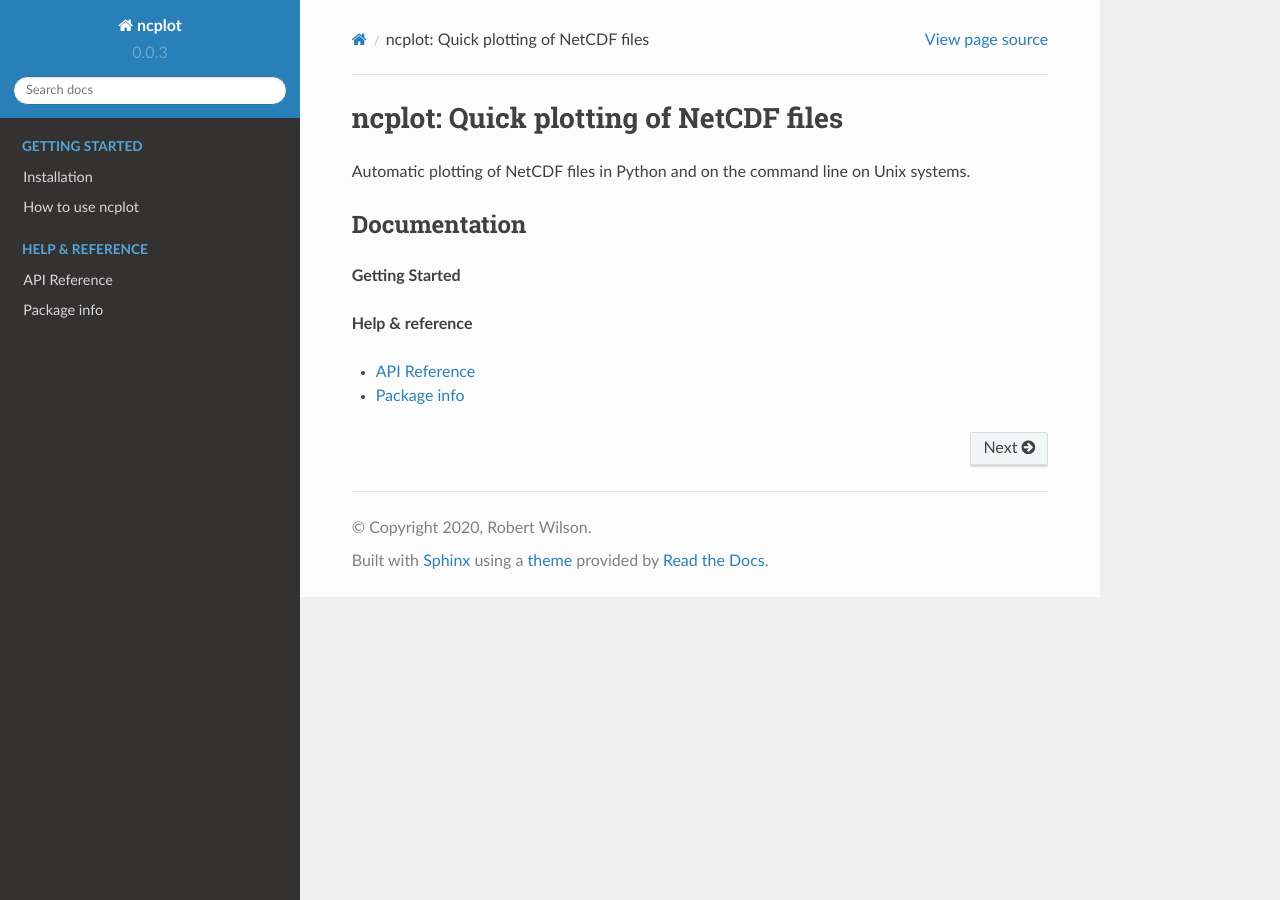
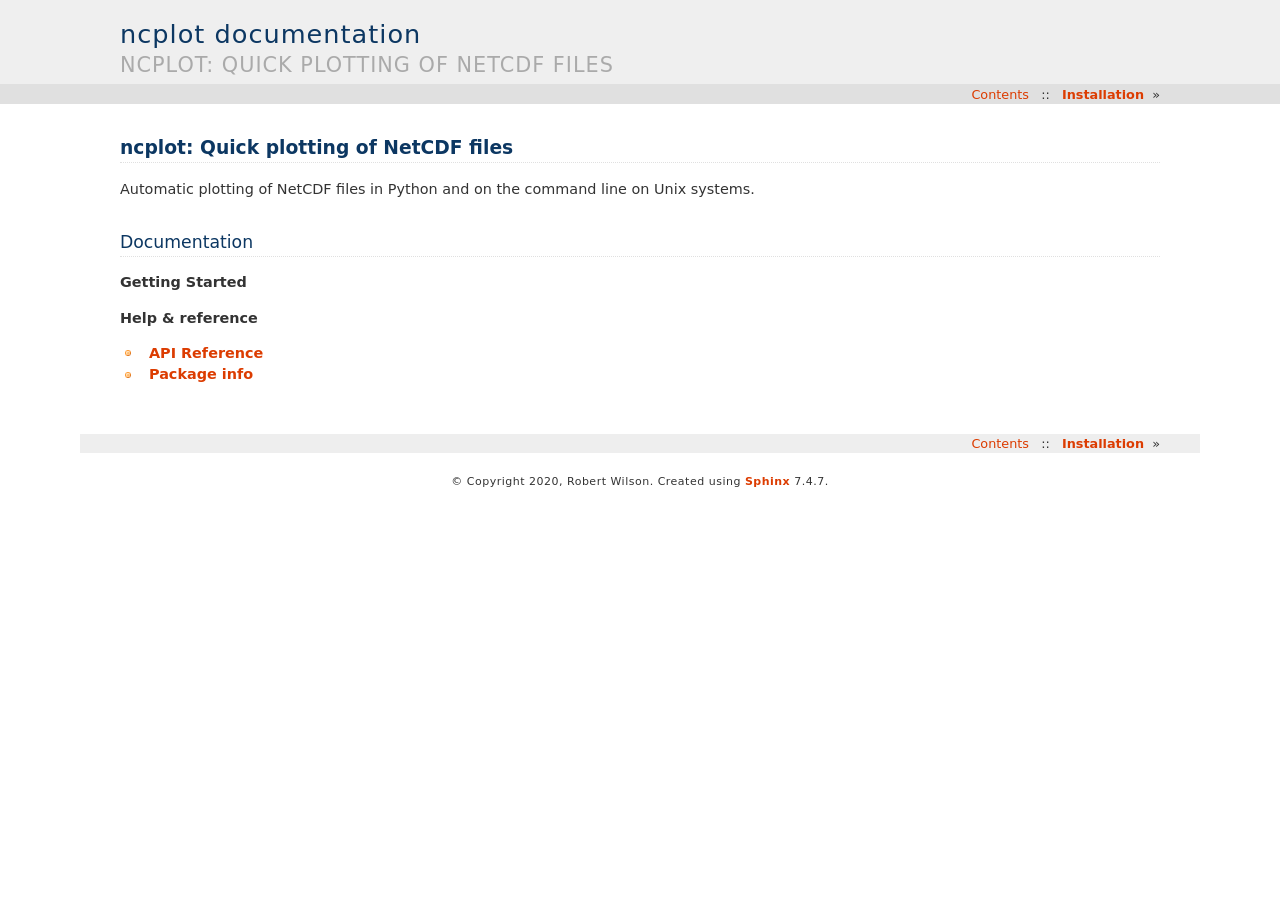
Before and after one commit to pmlmodelling/ncplot, a Sphinx documentation site: the page built from docs/source/index.rst, in a window 1280 px wide. Built offline with Sphinx 7.4.7, drawn with Linux system fonts in a browser that asks for light colours.

Commit message:
try haiku

```diff
--- a/docs/source/conf.py
+++ b/docs/source/conf.py
@@ -40,7 +40,8 @@ extensions = [
     'sphinx.ext.githubpages',
 ]
 
-html_theme = "sphinx_rtd_theme"
+#html_theme = "sphinx_rtd_theme"
+html_theme = "haiku"
 
 
 # Add any paths that contain templates here, relative to this directory.
```
